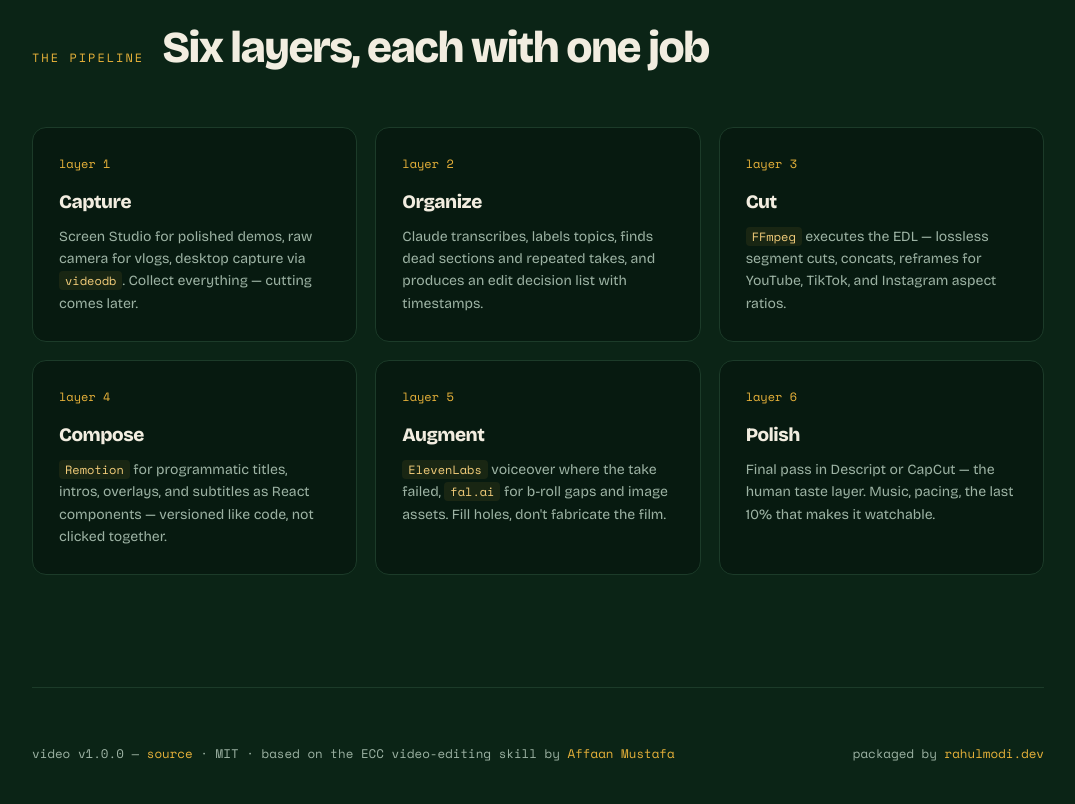
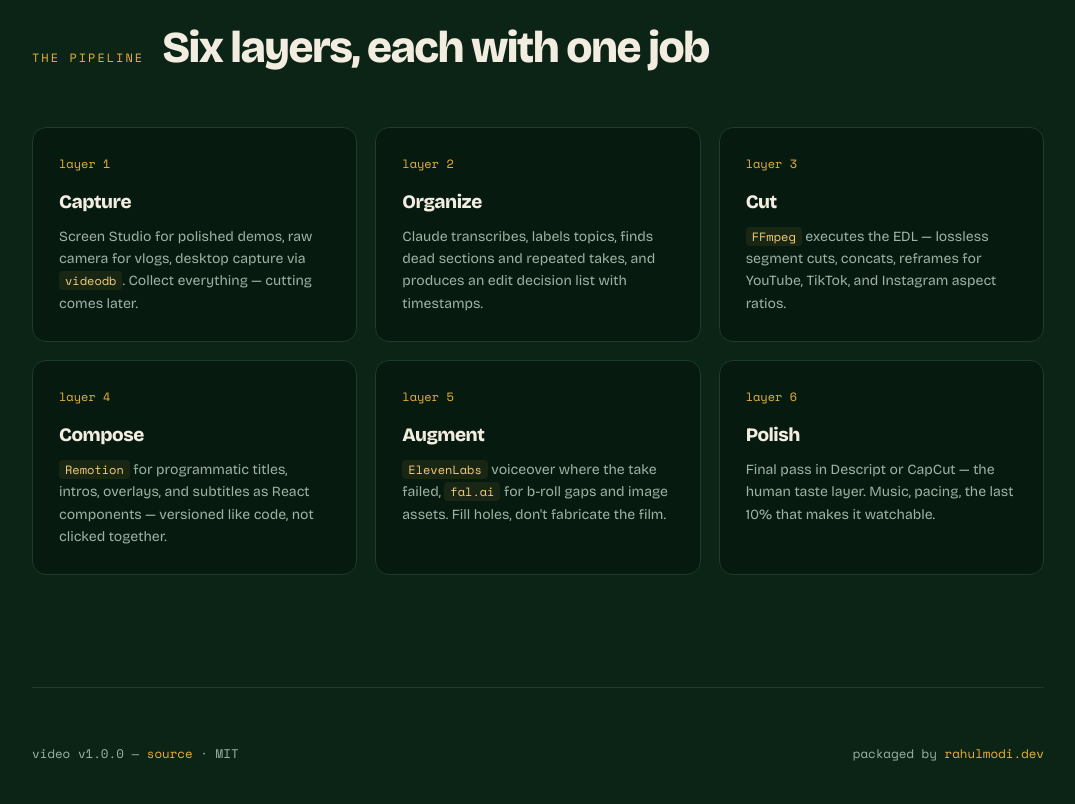
Before and after one commit to rahulmodii/videoit, a plain HTML site: page docs/index.html in a window 1280 px wide. Shown: the part 1121-1925 px from the top of the page, without its empty margins (102-1177 px from the left). Drawn offline with nearby package versions, Linux system fonts and the light colour scheme.

Commit message:
clean footer

```diff
--- a/docs/index.html
+++ b/docs/index.html
@@ -133,7 +133,7 @@ a:focus-visible,button:focus-visible{outline:2px solid var(--gold);outline-offse
 </section>
 
 <footer>
-  <p>video v1.0.0 — <a href="https://github.com/rahulmodii/video">source</a> · MIT · based on the ECC video-editing skill by <a href="https://github.com/affaan-m/everything-claude-code">Affaan Mustafa</a></p>
+  <p>video v1.0.0 — <a href="https://github.com/rahulmodii/video">source</a> · MIT</p>
   <p>packaged by <a href="https://rahulmodi.dev">rahulmodi.dev</a></p>
 </footer>
 
```
